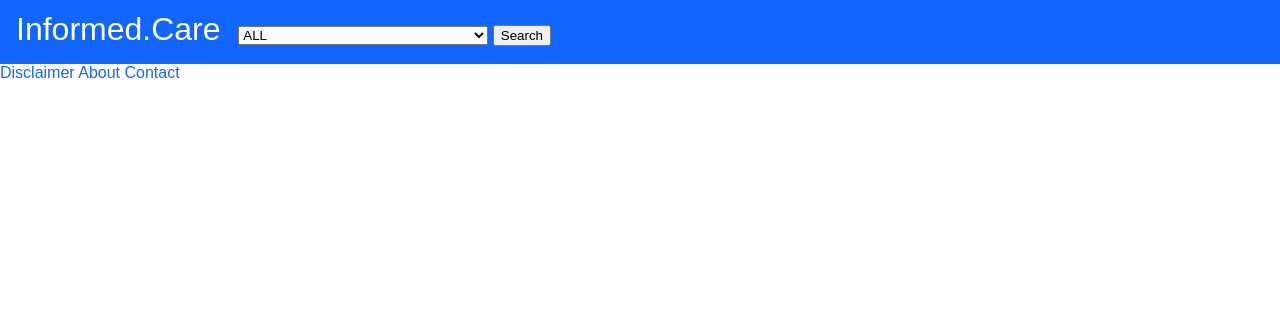
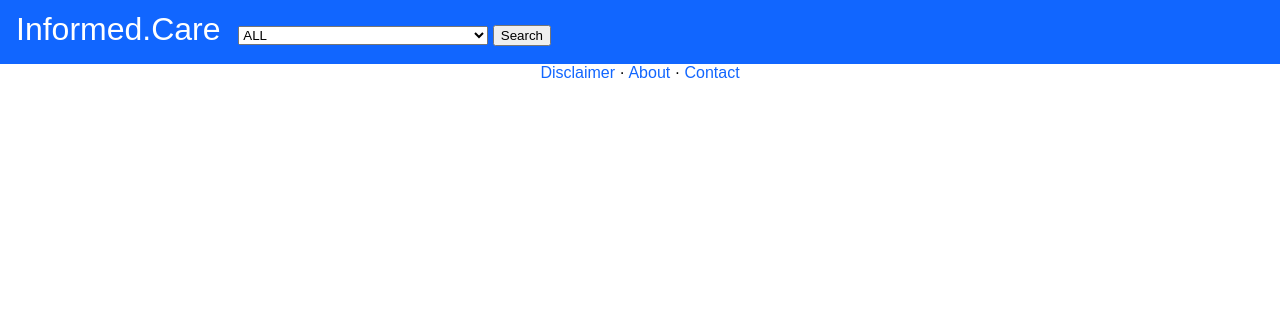
Before and after one commit to josephtoles/hospitals, a Django app: page / in a window 1280 px wide. Shown: the top 324 px of the page. Run offline with Django 3.2, Linux system fonts and the light colour scheme; data that the repository does not hold is empty; some libraries are stand-ins or nearby versions.

Commit message:
Fixed up footer

```diff
--- a/static/stylesheet.css
+++ b/static/stylesheet.css
@@ -57,6 +57,12 @@ a:hover{
     color: blue;
     float: right;
 }
+
+/* footer (different from search results footer) */
+.footer {
+    text-align: center;
+}
+
 
 /* search results */
 
--- a/web/templates/home.html
+++ b/web/templates/home.html
@@ -1,7 +1,15 @@
 {% extends 'base.html' %}
 
 {% block body %}
-    <a href="{% url 'disclaimer' %}">Disclaimer</a>
-    <a href="{% url 'about' %}">About</a>
-    <a href="{% url 'contact' %}">Contact</a>
+
 {% endblock %}
+
+{% block footer %}
+    <div class="footer">
+        <a href="{% url 'disclaimer' %}">Disclaimer</a>
+        &middot;
+        <a href="{% url 'about' %}">About</a>
+        &middot;
+        <a href="{% url 'contact' %}">Contact</a>
+    </div>
+{% endblock %}
```
